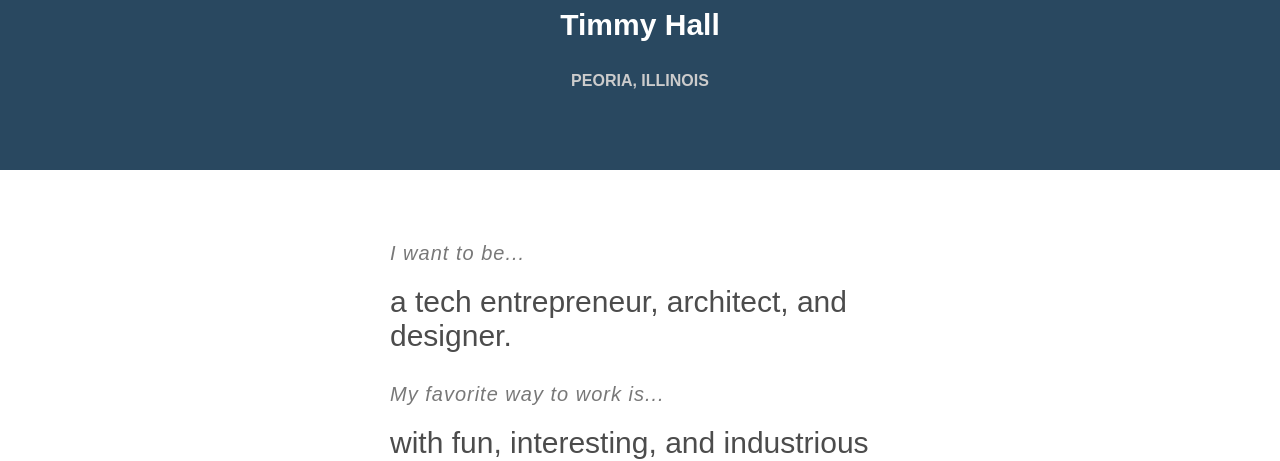
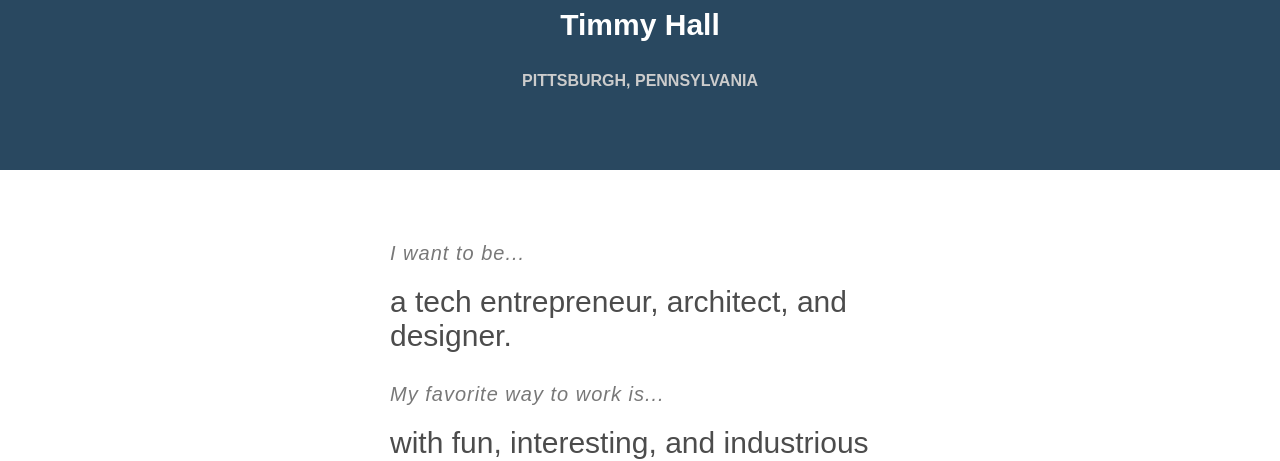
Before and after one commit to timmyhall/P0-frontend-nanodegree-about-me, a plain HTML site: page index.html in a window 1280 px wide. Shown: the part 353-814 px from the top of the page. Drawn offline with Linux system fonts and the light colour scheme.

Commit message:
Updated home location

```diff
--- a/index.html
+++ b/index.html
@@ -20,7 +20,7 @@
       <div class="content">
         <img class="my-picture" src="http://www.rivermen.net/image/6525/200" alt="This is a picture of me">
         <p class="my-name my-info">Timmy Hall</p>
-        <p class="my-city">PEORIA, ILLINOIS</p>
+        <p class="my-city">PITTSBURGH, PENNSYLVANIA</p>
 
       </div>
     </section>
```
